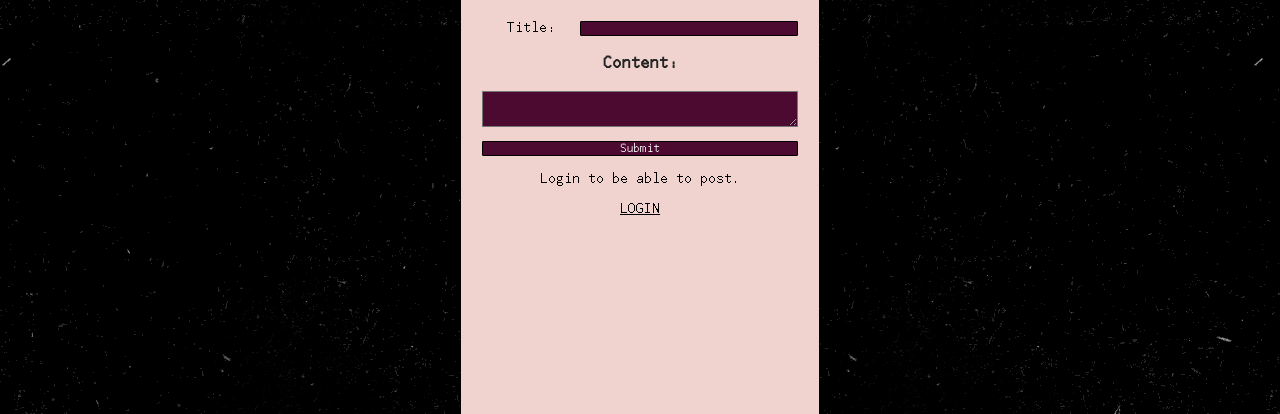
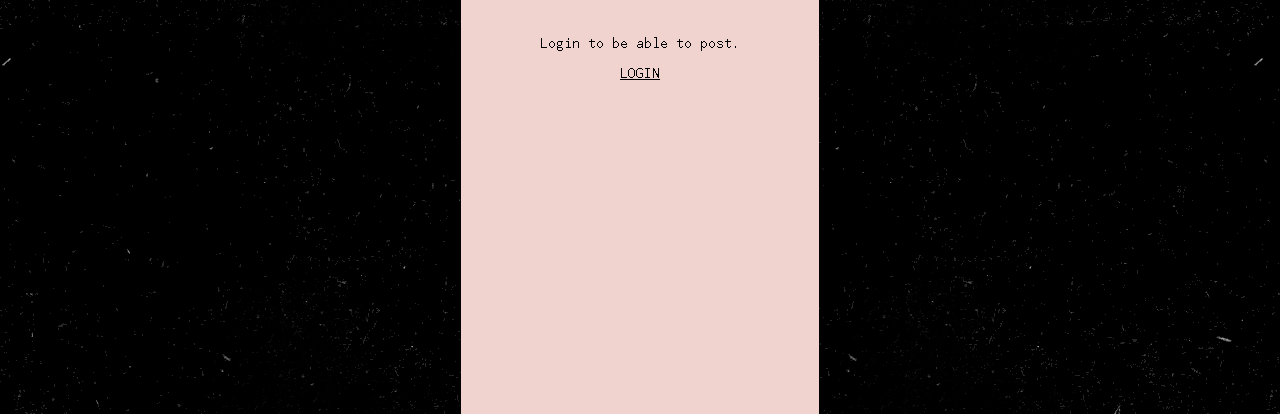
Before and after one commit to Bergbok/The-Augmented-Eye, a PHP site: page /Compose-Article.php in a window 1280 px wide. Shown: the part 227-641 px from the top of the page. Run offline with PHP 8.4, Linux system fonts and the light colour scheme.

Commit message:
Article submittion polishing

```diff
--- a/The Augmented Eye/Compose-Article.php
+++ b/The Augmented Eye/Compose-Article.php
@@ -7,34 +7,30 @@
     <head>
 
         <title> Compose Article </title>
-        <link rel="stylesheet" href="styles.css">
+        <link rel='stylesheet' href='styles.css'>
 
     </head>
 
     <body>
-        <div class="center pixel-text">
-            <form method="POST">
-                <label for="name">Title:</label>
-                <input type="text" id="titleInput" name="article_Title"></input>
-
-                <h3><strong> Content: </strong></h1>
-
-                <textarea name="article_Content"></textarea>
-
-                <br><br>
-
-                <input class="submit-button" type="submit" value="Submit"></input>
-
+        <div class='center pixel-text'>
+            <form method='POST'>
                 <?php
                     include_once('PHP Scripts/Login-Handler.php');
                     if (!isLoggedIn()){
                         echo "<p> Login to be able to post. </p>";
                         echo "<a class='dark-text' href='Login.php'> LOGIN </a>";
                     } else {
-                        include_once("PHP Scripts/Form-Validation.php");
+                        echo "<label for='name'>Title:</label>";
+                        echo "<input type='text' id='titleInput' name='article_Title'></input>";
+                        echo "<h3><strong> Content: </strong></h1>";
+                        echo "<textarea name='article_Content' placeholder='Please ensure your article is at least 50 characters'></textarea>";
+                        echo "<br><br>";
+                        echo "<input class='submit-button' type='submit' value='Submit'></input>";
+
+                        include_once('PHP Scripts/Form-Validation.php');
                         //Inserting user into database
-                        if (validateArticle() == true) {
-                            include_once("PHP Scripts/Database-Inserts.php");
+                        if (validateArticle()) {
+                            include_once('PHP Scripts/Database-Inserts.php');
                             if (insertArticle()) {
                                 echo "<p> Successfully submitted article. </p>";
                             } else {
@@ -42,7 +38,6 @@
                             }
                         }
                     }
-
                 ?>
             </form>
         </div>
--- a/The Augmented Eye/PHP Scripts/Database-Inserts.php
+++ b/The Augmented Eye/PHP Scripts/Database-Inserts.php
@@ -44,7 +44,7 @@
     }
 
     function insertArticle() {
-        $show_insert_info = true;
+        $show_insert_info = false;
 
         try{
             $dbh = connectToDB();
@@ -56,8 +56,8 @@
             $data = [
                 'articleID' => generatePassword(30),
                 'articleAuthor' => $_SESSION["userName"],
-                'articleTitle' => $_POST["articleTitle"],
-                'articleContent' => $_POST["articleContent"],
+                'articleTitle' => $_POST["article_Title"],
+                'articleContent' => $_POST["article_Content"],
                 'articlePublishDate' => date("Y-m-d H:i:s")
             ];
 
```
Also changed, not shown: The Augmented Eye/PHP Scripts/Form-Validation.php (+8 -4 lines).
